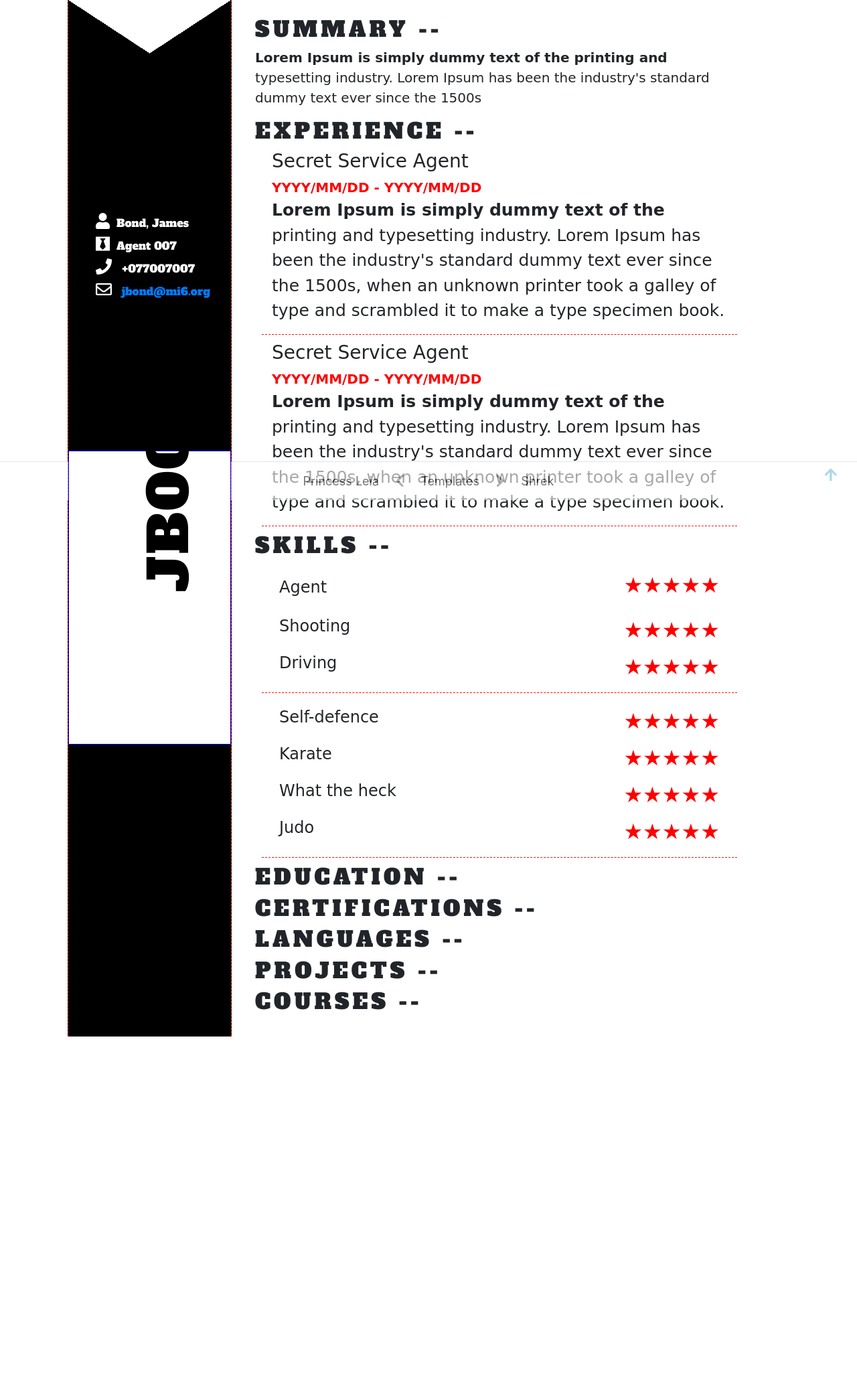
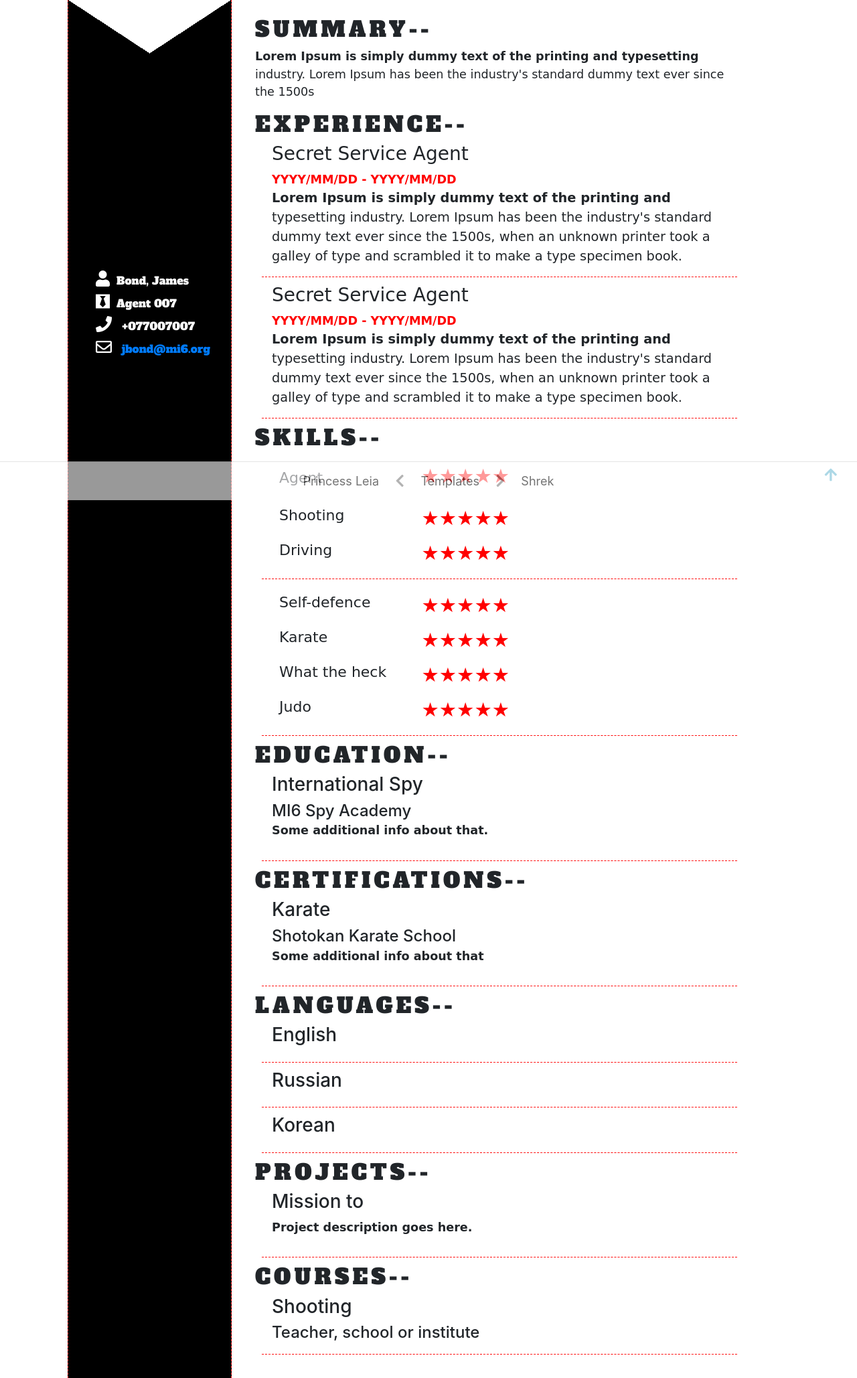
Before and after one commit to Michelle-lele/project0, a Flask app: page /template-jbond.html in a window 1280 px wide. Shown: the part 53-2111 px from the top of the page at 67% size. Before the commit the page ends 1601 px from the top, so only its background shows below. Run offline with Flask 2, Linux system fonts and the light colour scheme; style sheets or scripts are compiled from the project's sources; some libraries are stand-ins or nearby versions; some web fonts are replaced.

Commit message:
playing with the styling :D

```diff
--- a/static/css/templates/template-jbond.css
+++ b/static/css/templates/template-jbond.css
@@ -9,7 +9,7 @@ h2, #headline {
   letter-spacing: 5px; }
 
 h2::after {
-  content: " --"; }
+  content: "--"; }
 
 #content ul li {
   font-family: "Alfa Slab One", cursive;
@@ -17,19 +17,25 @@ h2::after {
 
 p, .skill, .job-details {
   font-family: "Gruppo", cursive;
-  font-size: 1.25em; }
+  font-size: 1.1em; }
 
 p::first-line {
   font-weight: bold; }
 
 @media only screen and (max-width: 992px) {
   #overview {
-    text-align: left; } }
+    text-align: left; }
+
+  body #content {
+    background-color: red;
+    display: inline;
+    width: 100%;
+    margin: auto auto auto 25px; }
+  body #headline span {
+    display: none; }
+  body .skill {
+    margin: auto; } }
 /*Tablet portrait view? */
-@media only screen and (max-width: 600px) {
-  #content {
-    width: 100%;
-    background-color: red; } }
 /*Standard layout*/
 #content {
   display: grid;
@@ -70,10 +76,10 @@ p::first-line {
   z-index: 11; }
 
 #headline {
+  display: none;
   background-color: white;
   z-index: 9;
-  position: relative;
-  border: 1px solid blue; }
+  position: relative; }
   #headline span {
     color: black;
     font-size: 5em;
@@ -98,17 +104,20 @@ p::first-line {
 
 .skill {
   padding: 8px;
-  font-size: 24px;
+  font-size: 22px;
   display: block;
-  margin: 3px; }
+  margin: 3px;
+  text-align: left;
+  max-width: 360px;
+  align-self: center; }
   .skill .rating {
     color: red;
-    font-size: 24pt; }
+    font-size: 22pt; }
 
 .skill::after {
   content: "\2605\2605\2605\2605\2605";
   color: red;
-  font-size: 24pt;
+  font-size: 22pt;
   float: right; }
 
 section {
--- a/static/sass/templates/template-jbond.scss
+++ b/static/sass/templates/template-jbond.scss
@@ -17,7 +17,7 @@ h2, #headline {
 }
 
 h2::after {
-	content: " --";
+	content: "--";
 }
 
 #content ul li {
@@ -27,7 +27,7 @@ h2::after {
 
 p, .skill, .job-details {
 	font-family: $text_font;
-	font-size: 1.25em;
+	font-size: 1.1em;
 }
 
 p::first-line{
@@ -39,15 +39,28 @@ p::first-line{
 		text-align: left;
 	}
 
+	body {
+
+		#content {
+			background-color: red;
+			display: inline;
+			width: 100%;
+			margin: auto auto auto 25px;
+		}
+
+		#headline span {
+			display: none;
+		}
+
+		.skill {
+			margin: auto;
+		}
+	}
 }
 
 /*Tablet portrait view? */
 
 @media only screen and (max-width: 600px){
-	#content {
-		width: 100%;
-		background-color: red;
-	}
 
 }
 
@@ -101,10 +114,10 @@ p::first-line{
 }
 
 #headline {
+	display: none;
 	background-color: white;
   	z-index: 9;
   	position: relative;
-  	border: 1px solid blue;
 
   	span {
   		color: black;
@@ -121,6 +134,10 @@ p::first-line{
 	padding: 15px;
 	margin: 10px;
 	width: 85%;
+
+	h3 {
+		// color: ;
+	}
 }
 
 #content{
@@ -139,13 +156,16 @@ p::first-line{
 
 .skill{
 	padding: 8px;
-	font-size: 24px;
+	font-size: 22px;
 	display: block;
 	margin: 3px;
+	text-align: left;
+	max-width: 360px;
+	align-self: center;
 
 	.rating {
 		color: $highlight_color;
-		font-size: 24pt;
+		font-size: 22pt;
 
 	}
 }
@@ -153,7 +173,7 @@ p::first-line{
 .skill::after {
 	content: "\2605\2605\2605\2605\2605";
 	color: $highlight_color;
-	font-size: 24pt;
+	font-size: 22pt;
 	float: right;
 }
 
--- a/templates/template-jbond.html
+++ b/templates/template-jbond.html
@@ -53,18 +53,45 @@
 						</section>
 					<div id="education">
 						<h2 class="top-title">Education</h2>
+						<section>
+					    	<h3>International Spy</h3>
+					    	<h4>MI6 Spy Academy</h4>
+					    	<p>Some additional info about that.</p>
+				    	</section>
 					</div>
 					<div id="certifications">
 						<h2 class="top-title">Certifications</h2>
+						<section>
+					    	<h3>Karate</h3>
+					    	<h4>Shotokan Karate School</h4>
+					    	<p>Some additional info about that</p>
+				    	</section>
 					</div>
 					<div id="languages">
 						<h2 class="top-title">Languages</h2>
+						<section>
+				    		<h3>English</h3>
+				    	</section>
+				    	<section>
+				    		<h3>Russian</h3>
+				    	</section>
+				    	<section>
+				    		<h3>Korean</h3>
+				    	</section>
 					</div>
 					<div id="projects">
 						<h2 class="top-title">Projects</h2>
+						<section>
+						   	<h3>Mission to </h3>
+						    <p>Project description goes here.</p>
+					</section>
 					</div>
 					<div id="courses">
 						<h2 class="top-title">Courses</h2>
+						<section>
+				    	<h3>Shooting</h3>
+				    	<h4>Teacher, school or institute</h4>
+				   		</section>
 					</div>
 			</div>
 		</div>
```
Also changed, not shown: 1 other file.
